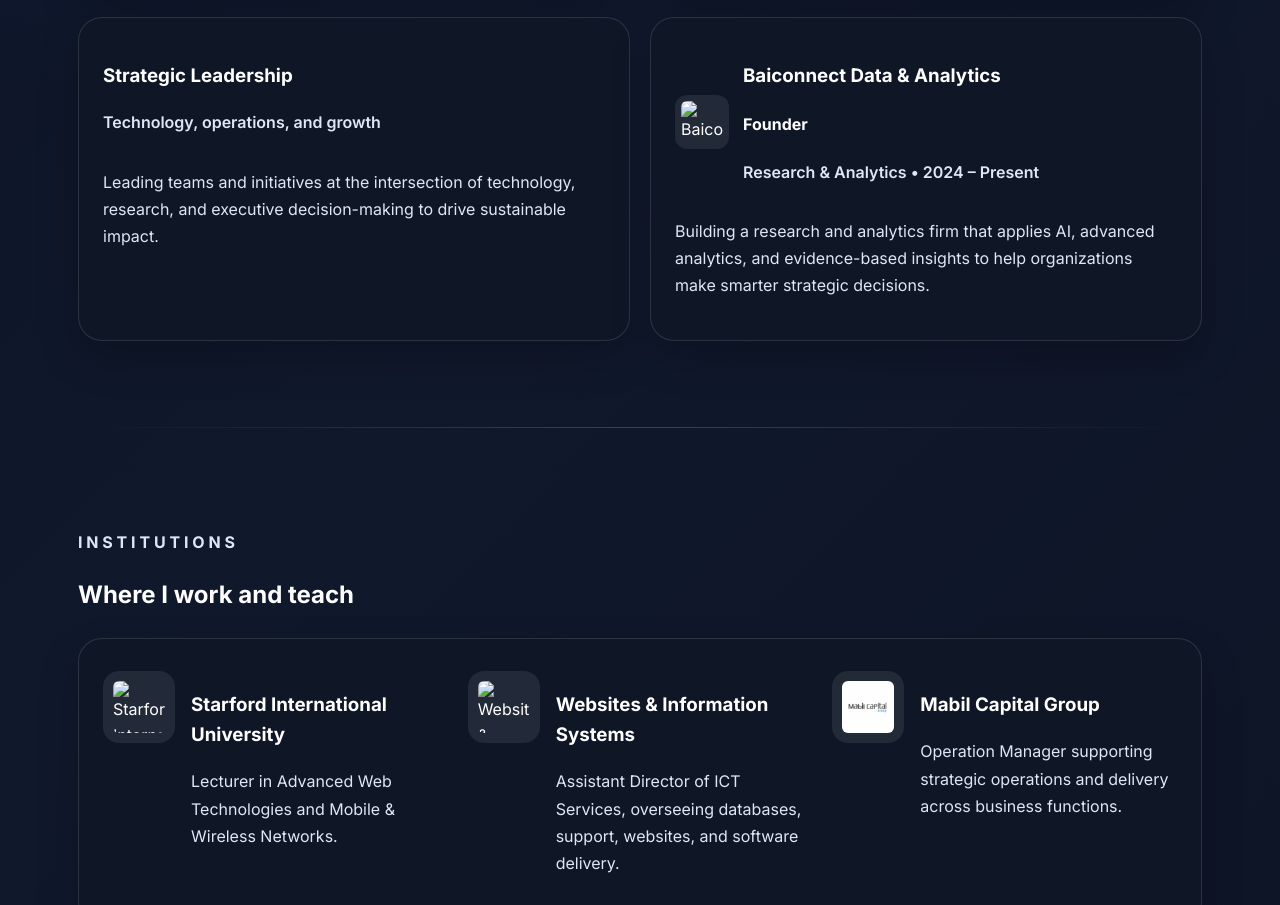
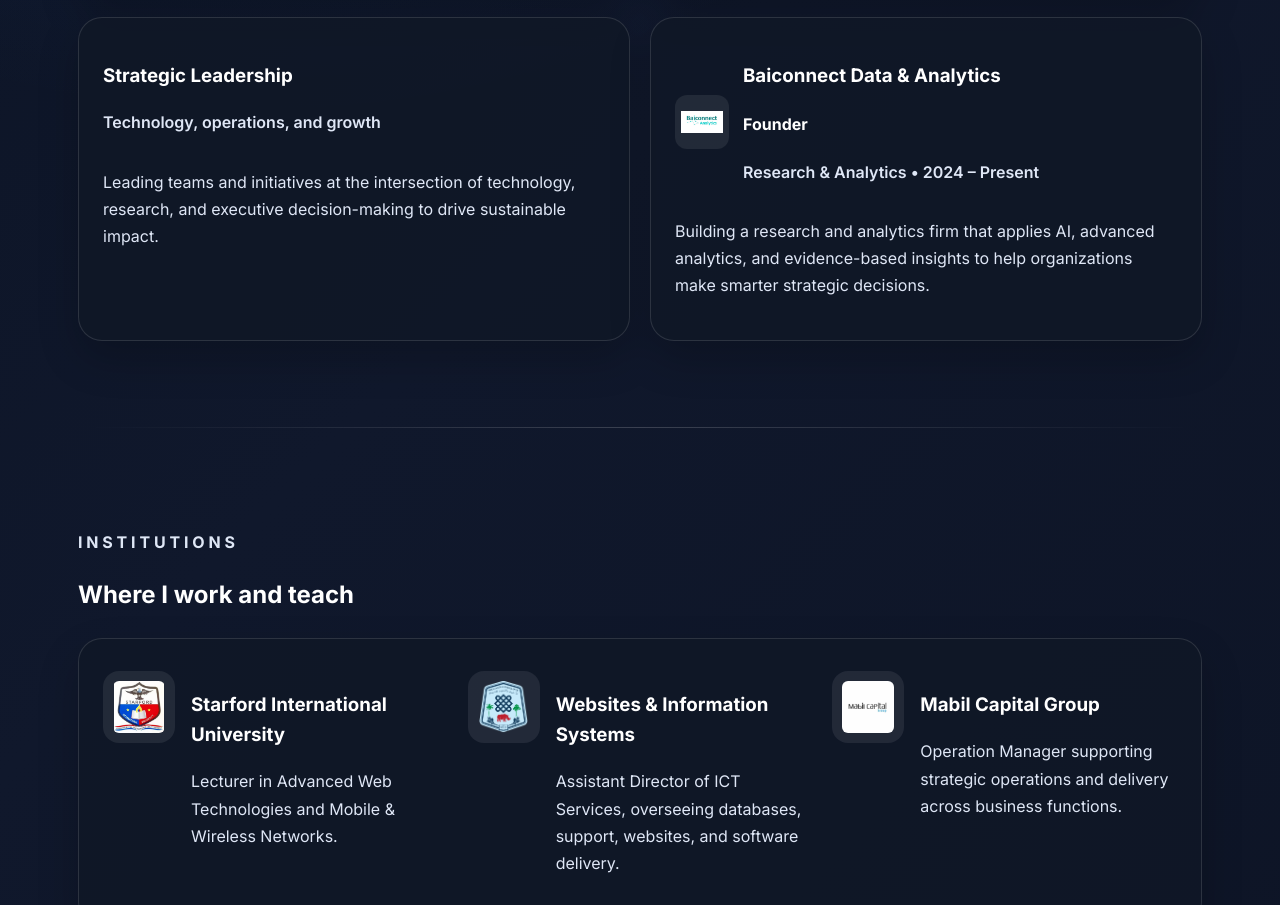
Before and after one commit to jDokish/dokmakur, a website: page index.html in a window 1280 px wide. Shown: the part 1820-2725 px from the top of the page. Drawn offline with Linux system fonts and the light colour scheme; files whose address does not match are found by name.

Commit message:
Fix HTML encoding issues in index.html

```diff
--- a/index.html
+++ b/index.html
@@ -112,7 +112,7 @@
             </article>
             <article class="card">
               <div class="org-header">
-                <img src="images/Baiconnect.jpg" alt="Baiconnect Data & Analytics logo" class="org-logo" />
+                <img src="Baiconnect.jpg" alt="Baiconnect Data & Analytics logo" class="org-logo" />
                 <div>
                   <h3>Baiconnect Data & Analytics</h3>
                   <h4>Founder</h4>
@@ -132,14 +132,14 @@
           <article class="card workplace-shell">
             <div class="institutions-grid">
               <div class="institution-card">
-                <img src="images/SIU-Logo.png" alt="Starford International University logo" class="institution-logo" />
+                <img src="SIU-Logo.png" alt="Starford International University logo" class="institution-logo" />
                 <div>
                   <h3>Starford International University</h3>
                   <p>Lecturer in Advanced Web Technologies and Mobile & Wireless Networks.</p>
                 </div>
               </div>
               <div class="institution-card">
-                <img src="images/favicon (3).png" alt="Websites & Information Systems logo" class="institution-logo" />
+                <img src="favicon (3).png" alt="Websites & Information Systems logo" class="institution-logo" />
                 <div>
                   <h3>Websites & Information Systems</h3>
                   <p>Assistant Director of ICT Services, overseeing databases, support, websites, and software delivery.</p>
```
